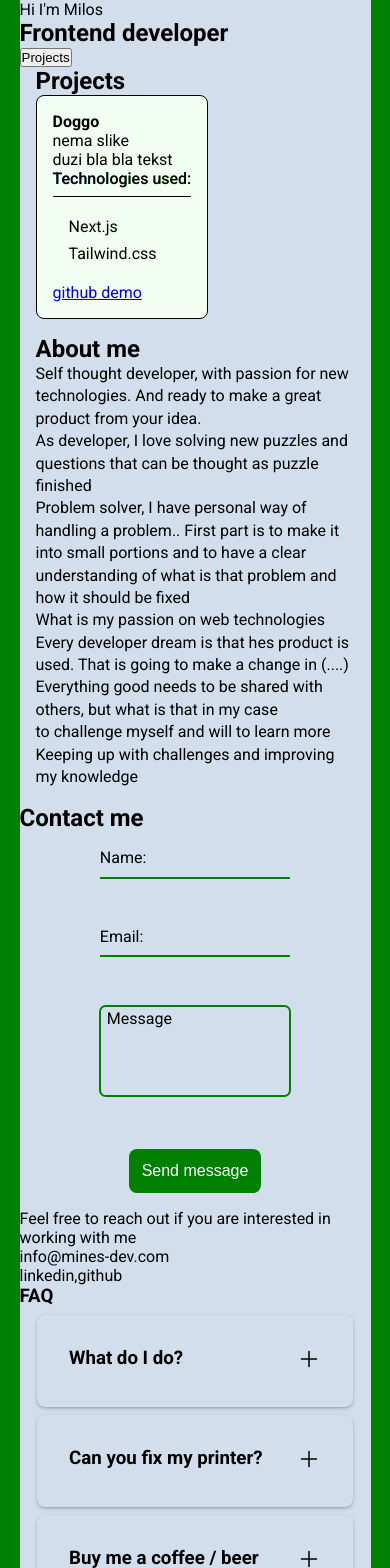
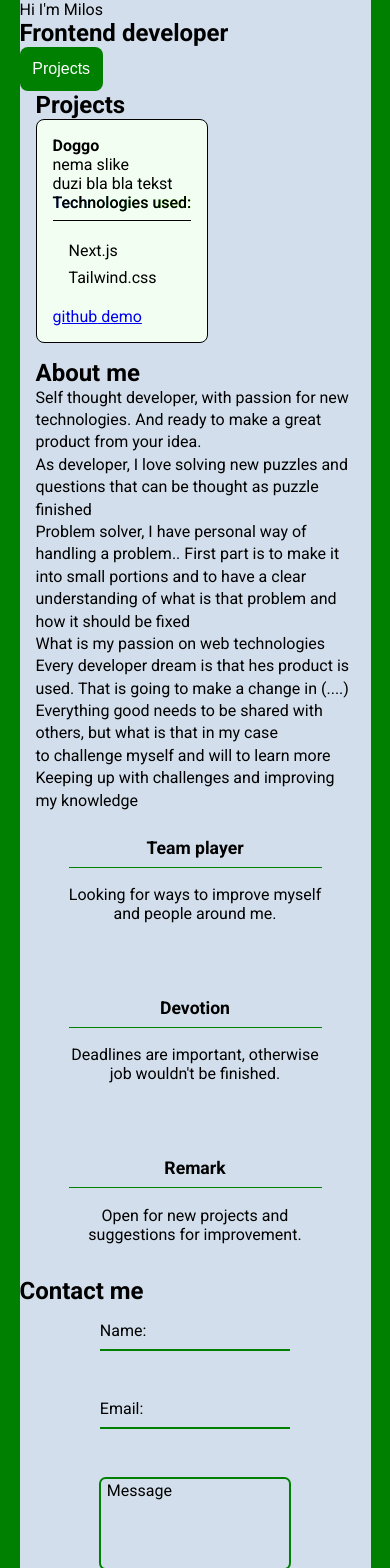
Before and after one commit to MilosIl/mines23, a React (Vite) app: page / in a window 390 px wide. Shown: the top 1568 px of the page. Built offline with nearby package versions, Linux system fonts and the light colour scheme.

Commit message:
added card

```diff
--- a/src/App.css
+++ b/src/App.css
@@ -29,7 +29,7 @@ body {
 /* navigation */
 .active {
   font-weight: 500;
-  border-bottom: 1px solid var(--secondary);
+  border-bottom: 1px solid green;
 }
 .nav {
   width: 90%;
@@ -70,15 +70,26 @@ body {
   display: none;
 }
 
-
 /* hero */
 .blinking-cursor::after {
   content: "|";
   animation: blink 700ms step-start infinite;
 }
+.btn {
+  font-size: 1rem;
+  padding: 0.8em;
+  border-radius: var(--border-radius);
+  position: relative;
+  background: green;
+  color: white;
+  width: fit-content;
+  outline: none;
+  border: none;
+  user-select: none;
+}
 
 /* projects */
-.project-section{
+.project-section {
   padding: 0em 1em;
 }
 .project-card {
@@ -89,39 +100,82 @@ body {
   width: fit-content;
   transition: all 300ms ease-in;
 }
-.project-card:hover{
+.project-card:hover {
   scale: 1.1;
   border: none;
   box-shadow: 0px 7px 40px -10px green;
 }
-.project-list{
+.project-list {
   list-style: none;
   text-decoration: none;
-  padding: 1em
+  padding: 1em;
 }
-.project-technologies{
+.project-technologies {
   font-size: 1rem;
   border-bottom: 1px solid black;
   font-weight: 500;
-  padding-bottom: .5em;
-  background: linear-gradient(90deg, rgba(2,0,36,1) 0%, rgba(40,81,193,1) 0%, rgba(112,255,0,1) 100%);
+  padding-bottom: 0.5em;
+  background: linear-gradient(
+    90deg,
+    rgba(2, 0, 36, 1) 0%,
+    rgba(40, 81, 193, 1) 0%,
+    rgba(112, 255, 0, 1) 100%
+  );
   background-clip: text;
-  -webkit-background-clip:text;
+  -webkit-background-clip: text;
   animation: rainbow 2s ease-in-out infinite;
 }
-.project-technologies:hover{
-  color:rgba(0,0,0,0);
+.project-technologies:hover {
+  color: rgba(0, 0, 0, 0);
 }
-.project-card ul li{
-  padding: .25em 0em;
+.project-card ul li {
+  padding: 0.25em 0em;
 }
+
 /* about section */
-.about-section{
+.about-section {
   padding: 1em;
   font-size: 1rem;
 }
-.about-section>p{
+.about-section > p {
   line-height: 1.4;
+}
+.card-container {
+  display: flex;
+  justify-content: space-around;
+}
+.card {
+  position: relative;
+  display: flex;
+  flex-direction: column;
+  padding: 1em;
+  margin: 0 1em;
+  border: 1px solid transparent;
+  border-radius: 0.5em;
+  transition: transform 0.6s ease;
+  width: fit-content;
+}
+.card:hover{
+  border: 1px solid green;
+}
+
+.card-title {
+  font-size: 1.1rem;
+  font-weight: bold;
+  border-bottom: 1px solid green;
+  text-align: center;
+  margin-bottom: 1em;
+  padding: 0.5em;
+  user-select: none;
+}
+.card-title:hover {
+  font-weight: bolder;
+  color: green;
+}
+.card-body {
+  font-size: 1rem;
+  text-align: center;
+
 }
 
 /* contact */
@@ -179,16 +233,7 @@ body {
   color: black;
   border-radius: var(--border-radius);
 }
-.btn-send {
-  font-size: 1rem;
-  padding: 0.8em;
-  border-radius: var(--border-radius);
-  background: green;
-  color: white;
-  width: fit-content;
-  outline: none;
-  border: none;
-}
+
 /* accordion */
 .accordion {
   padding: 1em;
@@ -211,7 +256,7 @@ body {
   padding: 1em 0;
   border-top: 1px solid black;
 }
-.svg-icon{
+.svg-icon {
   width: 1.5em;
   height: 1.5em;
 }
@@ -231,9 +276,15 @@ footer {
   }
 }
 @keyframes rainbow {
-  0%{background-position:left}
-  50%{background-position:right}
-  100%{background-position:left}
+  0% {
+    background-position: left;
+  }
+  50% {
+    background-position: right;
+  }
+  100% {
+    background-position: left;
+  }
 }
 /* media query */
 @media (max-width: 768px) {
@@ -261,7 +312,7 @@ footer {
     font-weight: 500;
   }
   .nav-menu.show {
-    background-color: #3F4756;
+    background-color: #3f4756;
     margin-top: 0;
     left: 0;
     opacity: 1;
@@ -278,10 +329,21 @@ footer {
     cursor: pointer;
     z-index: 2;
   }
-  .contact-section{
+
+  .card-container {
+    flex-direction: column;
+    align-items: center;
+    justify-content: center;
+    padding: 0;
+  }
+  .card:not(:first-child) {
+    margin-top: 2em;
+  }
+  .contact-section {
     flex-direction: column;
   }
-  .accordion{
+
+  .accordion {
     width: 90%;
   }
 }
--- a/src/Components/About.tsx
+++ b/src/Components/About.tsx
@@ -1,3 +1,5 @@
+import Card from "./Card";
+
 const About = () => {
   return (
     <section className="about-section" id='about'>
@@ -25,6 +27,12 @@ const About = () => {
       </p>
       <p>to challenge myself and will to learn more</p>
       <p>Keeping up with challenges and improving my knowledge</p>
+      <div className="card-container">
+
+      <Card title="Team player" body=" Looking for ways to improve myself and people around me."/>
+      <Card title="Devotion" body="  Deadlines are important, otherwise job wouldn't be finished."/>
+      <Card title="Remark" body=" Open for new projects and suggestions for improvement."/>
+      </div>
     </section>
   );
 };
--- /dev/null
+++ b/src/Components/Card.tsx
@@ -0,0 +1,17 @@
+import React from 'react'
+
+interface ICard {
+    title:string;
+    body:string;
+}
+
+const Card = ({title, body}: ICard) => {
+  return (
+    <div className='card'>
+        <p className='card-title'>{title}</p>
+        <p className='card-body'>{body}</p>
+    </div>
+  )
+}
+
+export default Card
--- a/src/Components/Contact.tsx
+++ b/src/Components/Contact.tsx
@@ -1,4 +1,5 @@
-import { FormEventHandler, useRef, useState } from "react";
+import React, { FormEventHandler, useRef, useState } from "react";
+import emailjs from "@emailjs/browser"
 const Contact = () => {
   const [name, setName] = useState("");
   const [email, setEmail] = useState("");
@@ -6,18 +7,21 @@ const Contact = () => {
   const formRef = useRef<HTMLFormElement>(null);
 
 
-  const handleCopy = (e: { target: { innerHTML: string; }; }) => {
-    navigator.clipboard.writeText(e.target.innerHTML);
+  const handleCopy = (e: React.MouseEvent<HTMLElement>) => {
+    navigator.clipboard.writeText('info@mines-dev.com')
+    ;
   };
 
   const handleSubmit: FormEventHandler<HTMLFormElement> = (event) => {
+    event.preventDefault();
     const form = formRef.current;
-    event.preventDefault();
     if (!form) return;
     const poruka = Object.fromEntries(new FormData(form));
     console.log("poruka>>>", poruka);
+    setName('')
+    setEmail('')
+    setMessage('')
 
-    // treba da se ocisti polje sa unetim podacima da se ne salje vise  puta
   };
   return (
     <section className="contact-section" id="contact">
@@ -70,7 +74,7 @@ const Contact = () => {
           <label htmlFor="message">Message</label>
         </div>
 
-        <button className="btn-send" type="submit">
+        <button className="btn" type="submit">
           Send message
         </button>
       </form>
--- a/src/Components/Hero.tsx
+++ b/src/Components/Hero.tsx
@@ -17,7 +17,7 @@ const handleProject=()=>{
         </span>
         developer
       </h1>
-      <button onClick={handleProject}>Projects</button>
+      <button className="btn" onClick={handleProject}>Projects</button>
     </section>
   );
 };
```
